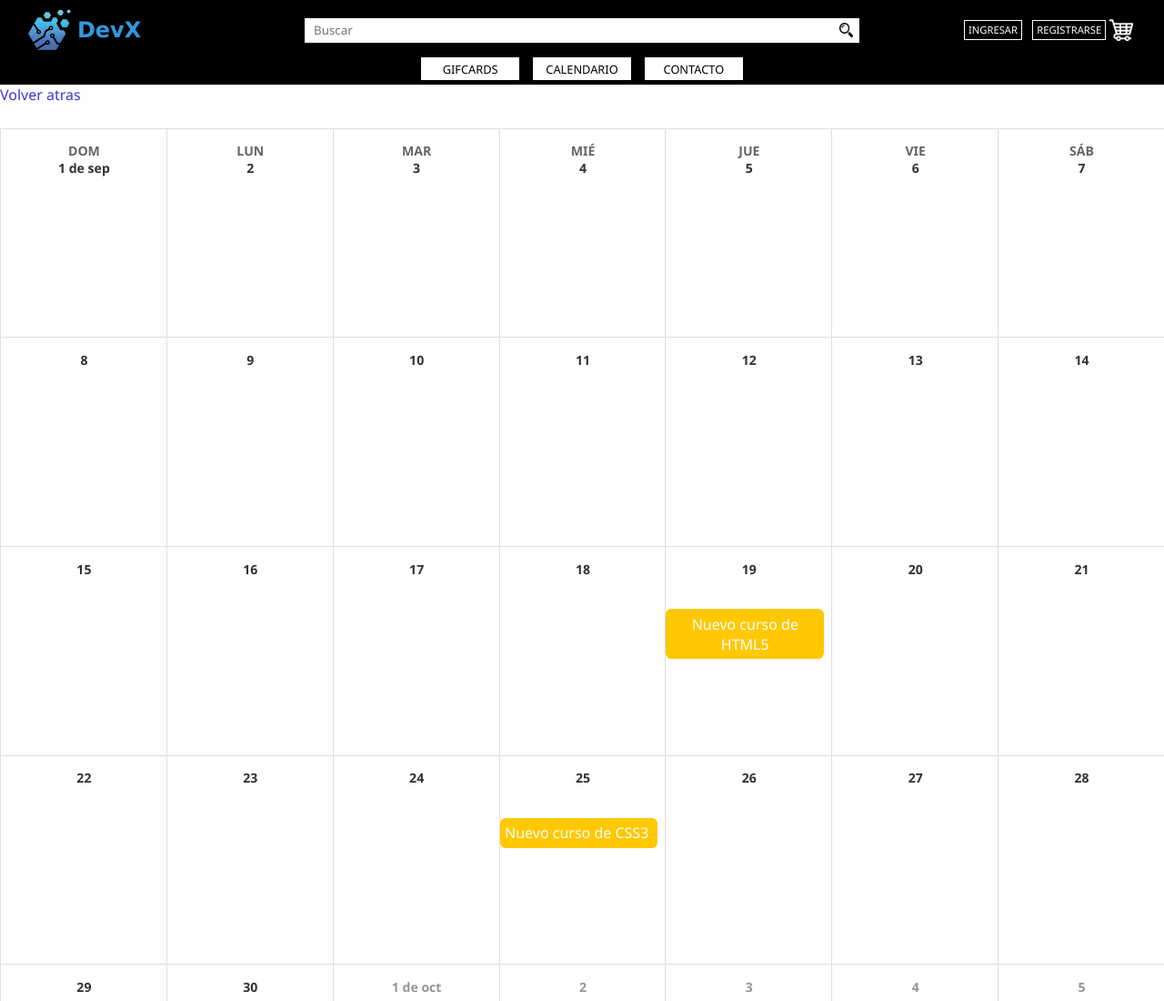
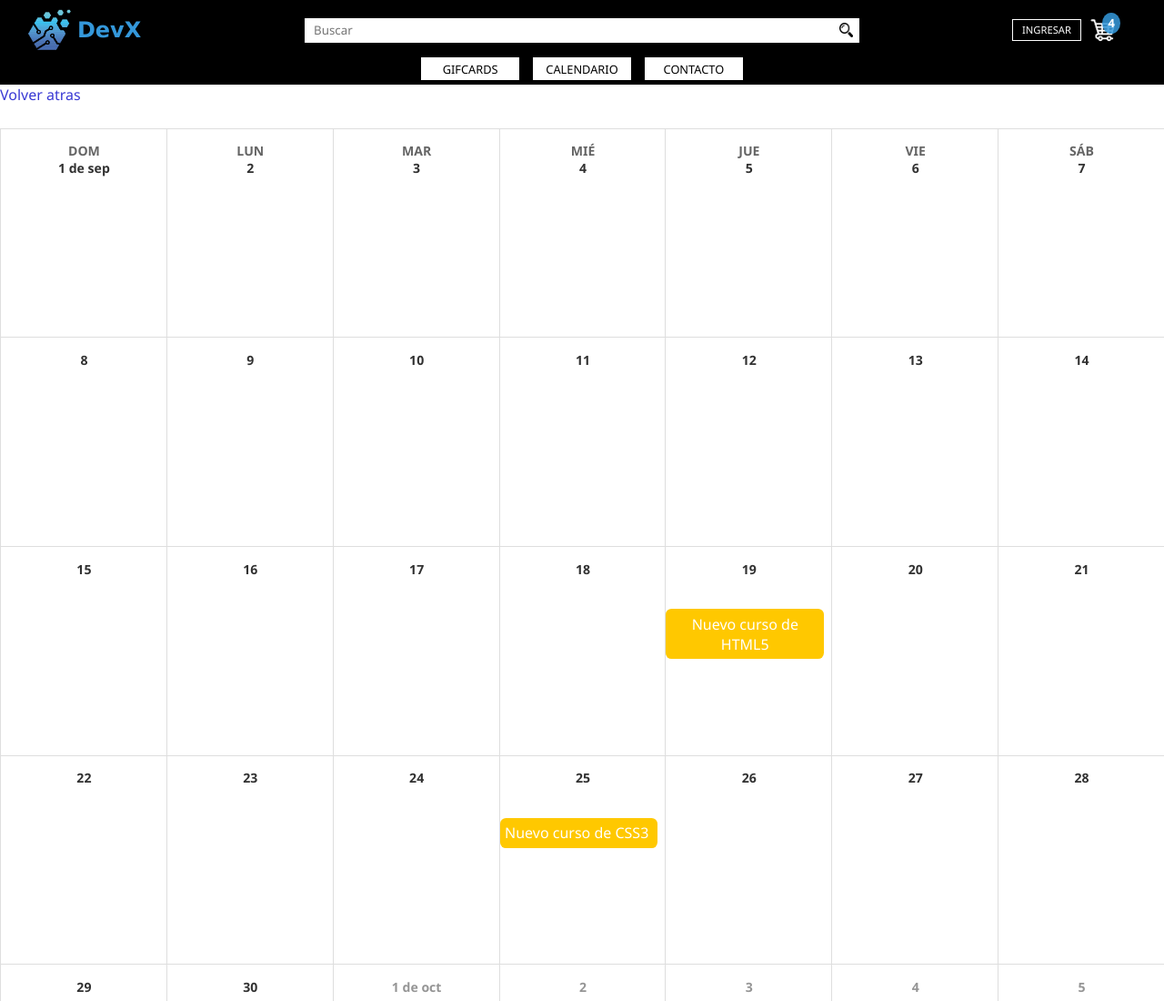
Before and after one commit to Majudi02/TpWeb1, a plain HTML site: page pages/calendario.html in a window 1280 px wide. Shown: the top 1100 px of the page at 91% size. Drawn offline with Linux system fonts and the light colour scheme.

Commit message:
Borrado el btn registrarse

```diff
--- a/pages/calendario.html
+++ b/pages/calendario.html
@@ -32,13 +32,14 @@
 
                 <div class="navprimario__menu-items-carrito">
                     <div class="navprimario__menu-login">
-                        <a class="navprimario__menu-login-btn" href="./inicio-sesion.html">INGRESAR</a>
-                        <a class="navprimario__menu-login-btn" href="./crear-cuenta.html">REGISTRARSE</a>
+                        <a class="navprimario__menu-login-btn" href="./pages/inicio-sesion.html">INGRESAR</a>
+
                     </div>
-                    <a class="navprimario__menu-items-carrito-link" href="./carrito-compras.html">
-                        <img class="navprimario__menu-items-carrito-img" src="../assets/carrito.png"
+                    <a class="navprimario__menu-items-carrito-link" href="../TpWeb1/pages/carrito-compras.html">
+                        <img class="navprimario__menu-items-carrito-img" src="../TpWeb1/assets/carrito.png"
                             alt="Carrito de compras">
                     </a>
+                    <p class="navprimario__menu-items-carrito-numero">4</p>
                 </div>
             </div>
         </nav>
--- a/styles/header.css
+++ b/styles/header.css
@@ -114,7 +114,7 @@
     background-color: transparent;
     color: white;
     align-items: center;
-    padding: 2% 3%;
+    padding: 6% 18%;
     margin-right: 9%;
     font-size: 0.7em;
 }
```
Also changed, not shown: index.html (+2 -2 lines), pages/carrito-compras.html (+4 -4 lines).
